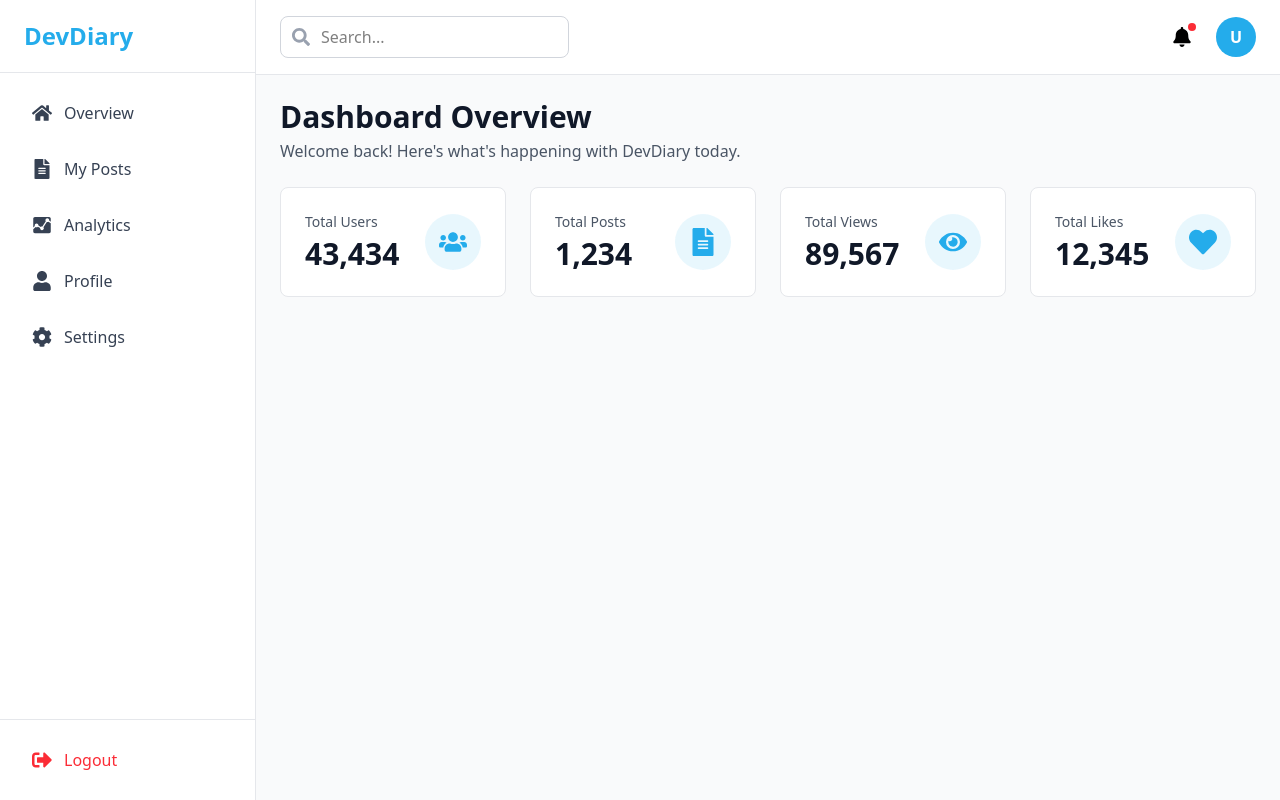
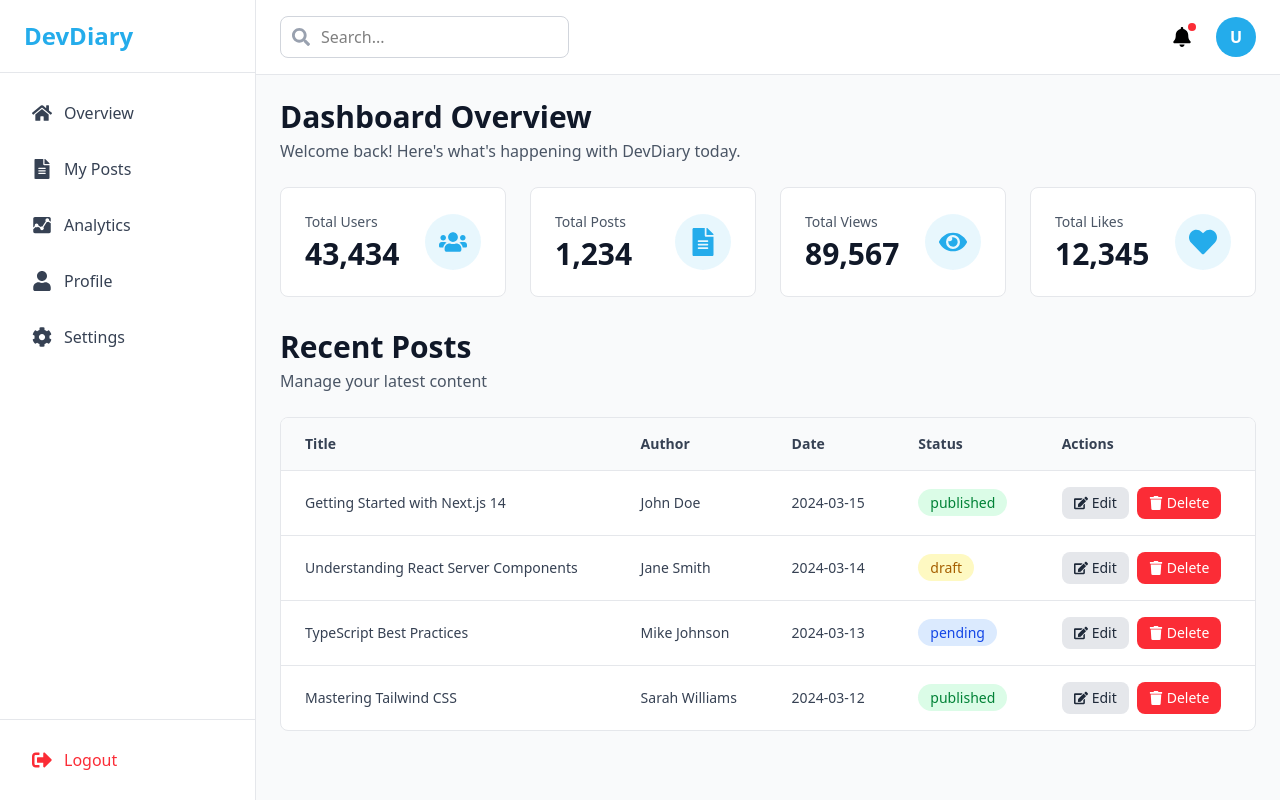
Before and after one commit to GausAlMunirTushar/devdiary-frontend, a Next.js app: page /dashboard in a window 1280 px wide. Built offline with nearby package versions, Linux system fonts and the light colour scheme.

Commit message:
feat: add tanstack table and use in dashboard table

```diff
--- a/package.json
+++ b/package.json
@@ -9,6 +9,7 @@
     "lint": "eslint"
   },
   "dependencies": {
+    "@tanstack/react-table": "^8.21.3",
     "next": "16.2.2",
     "react": "19.2.4",
     "react-dom": "19.2.4",
--- a/src/app/dashboard/page.jsx
+++ b/src/app/dashboard/page.jsx
@@ -1,5 +1,7 @@
+"use client";
 import Title from "@/components/shared/Title";
 import StatsCard from "@/components/dashboard/StatsCard";
+import DashboardTable from "@/components/dashboard/DashboardTable";
 import { FaUsers, FaFileAlt, FaEye, FaHeart } from "react-icons/fa";
 
 const DashboardPage = () => {
@@ -10,13 +12,52 @@ const DashboardPage = () => {
 		{ title: "Total Likes", icon: FaHeart, value: "12,345" },
 	];
 
+	const tableData = [
+		{
+			id: 1,
+			title: "Getting Started with Next.js 14",
+			author: "John Doe",
+			date: "2024-03-15",
+			status: "published",
+		},
+		{
+			id: 2,
+			title: "Understanding React Server Components",
+			author: "Jane Smith",
+			date: "2024-03-14",
+			status: "draft",
+		},
+		{
+			id: 3,
+			title: "TypeScript Best Practices",
+			author: "Mike Johnson",
+			date: "2024-03-13",
+			status: "pending",
+		},
+		{
+			id: 4,
+			title: "Mastering Tailwind CSS",
+			author: "Sarah Williams",
+			date: "2024-03-12",
+			status: "published",
+		},
+	];
+
+	const handleEdit = (row) => {
+		console.log("Edit:", row);
+	};
+
+	const handleDelete = (row) => {
+		console.log("Delete:", row);
+	};
+
 	return (
 		<div>
 			<Title
 				title="Dashboard Overview"
 				description="Welcome back! Here's what's happening with DevDiary today."
 			/>
-			<div className="grid grid-cols-1 md:grid-cols-2 lg:grid-cols-4 gap-6">
+			<div className="grid grid-cols-1 md:grid-cols-2 lg:grid-cols-4 gap-6 mb-8">
 				{stats.map((stat, index) => (
 					<StatsCard
 						key={index}
@@ -26,6 +67,17 @@ const DashboardPage = () => {
 					/>
 				))}
 			</div>
+			<div className="mt-8">
+				<Title
+					title="Recent Posts"
+					description="Manage your latest content"
+				/>
+				<DashboardTable
+					data={tableData}
+					onEdit={handleEdit}
+					onDelete={handleDelete}
+				/>
+			</div>
 		</div>
 	);
 };
--- /dev/null
+++ b/src/components/dashboard/DashboardTable.jsx
@@ -0,0 +1,173 @@
+"use client";
+import {
+	useReactTable,
+	getCoreRowModel,
+	getPaginationRowModel,
+	getSortedRowModel,
+	flexRender,
+} from "@tanstack/react-table";
+import { FaEdit, FaTrash, FaChevronLeft, FaChevronRight } from "react-icons/fa";
+import Button from "@/components/ui/button";
+
+const getStatusStyles = (status) => {
+	const styles = {
+		published: "bg-green-100 text-green-700",
+		draft: "bg-yellow-100 text-yellow-700",
+		pending: "bg-blue-100 text-blue-700",
+		rejected: "bg-red-100 text-red-700",
+	};
+	return styles[status?.toLowerCase()] || "bg-gray-100 text-gray-700";
+};
+
+const DashboardTable = ({ data, columns, onEdit, onDelete }) => {
+	const tableColumns = [
+		{
+			accessorKey: "title",
+			header: "Title",
+		},
+		{
+			accessorKey: "author",
+			header: "Author",
+		},
+		{
+			accessorKey: "date",
+			header: "Date",
+		},
+		{
+			accessorKey: "status",
+			header: "Status",
+			cell: ({ getValue }) => {
+				const status = getValue();
+				return (
+					<span
+						className={`px-3 py-1 rounded-full text-sm font-medium ${getStatusStyles(
+							status,
+						)}`}
+					>
+						{status}
+					</span>
+				);
+			},
+		},
+		{
+			id: "actions",
+			header: "Actions",
+			cell: ({ row }) => (
+				<div className="flex gap-2">
+					<Button
+						variant="secondary"
+						size="sm"
+						onClick={() => onEdit?.(row.original)}
+						className="flex items-center gap-1"
+					>
+						<FaEdit size={14} /> Edit
+					</Button>
+					<Button
+						variant="danger"
+						size="sm"
+						onClick={() => onDelete?.(row.original)}
+						className="flex items-center gap-1"
+					>
+						<FaTrash size={14} /> Delete
+					</Button>
+				</div>
+			),
+		},
+	];
+
+	const table = useReactTable({
+		data,
+		columns: tableColumns,
+		getCoreRowModel: getCoreRowModel(),
+		getPaginationRowModel: getPaginationRowModel(),
+		getSortedRowModel: getSortedRowModel(),
+	});
+
+	return (
+		<div className="bg-white border border-gray-200 rounded-lg overflow-hidden">
+			<div className="overflow-x-auto">
+				<table className="w-full">
+					<thead className="bg-gray-50 border-b border-gray-200">
+						{table.getHeaderGroups().map((headerGroup) => (
+							<tr key={headerGroup.id}>
+								{headerGroup.headers.map((header) => (
+									<th
+										key={header.id}
+										className="px-6 py-4 text-left text-sm font-semibold text-gray-700"
+									>
+										{flexRender(
+											header.column.columnDef.header,
+											header.getContext(),
+										)}
+									</th>
+								))}
+							</tr>
+						))}
+					</thead>
+					<tbody className="divide-y divide-gray-200">
+						{table.getRowModel().rows?.length ? (
+							table.getRowModel().rows.map((row) => (
+								<tr
+									key={row.id}
+									className="hover:bg-gray-50 transition-colors"
+								>
+									{row.getVisibleCells().map((cell) => (
+										<td
+											key={cell.id}
+											className="px-6 py-4 text-sm text-gray-700"
+										>
+											{flexRender(
+												cell.column.columnDef.cell,
+												cell.getContext(),
+											)}
+										</td>
+									))}
+								</tr>
+							))
+						) : (
+							<tr>
+								<td
+									colSpan={tableColumns.length}
+									className="px-6 py-8 text-center text-gray-500"
+								>
+									No data available
+								</td>
+							</tr>
+						)}
+					</tbody>
+				</table>
+			</div>
+
+			{table.getPageCount() > 1 && (
+				<div className="flex items-center justify-between px-6 py-4 border-t border-gray-200">
+					<p className="text-sm text-gray-600">
+						Page {table.getState().pagination.pageIndex + 1} of{" "}
+						{table.getPageCount()}
+					</p>
+					<div className="flex gap-2">
+						<Button
+							variant="secondary"
+							size="sm"
+							onClick={() => table.previousPage()}
+							disabled={!table.getCanPreviousPage()}
+							className="flex items-center gap-1"
+						>
+							<FaChevronLeft size={12} /> Previous
+						</Button>
+						<Button
+							variant="secondary"
+							size="sm"
+							onClick={() => table.nextPage()}
+							disabled={!table.getCanNextPage()}
+							className="flex items-center gap-1"
+						>
+							Next <FaChevronRight size={12} />
+						</Button>
+					</div>
+				</div>
+			)}
+		</div>
+	);
+};
+
+export default DashboardTable;
--- a/src/components/ui/button.jsx
+++ b/src/components/ui/button.jsx
@@ -11,6 +11,7 @@ const Button = ({
 	const variants = {
 		primary: 'bg-primary text-white hover:bg-primary/90 focus:ring-primary',
 		secondary: 'bg-gray-200 text-gray-800 hover:bg-gray-300 focus:ring-gray-400',
+		danger: 'bg-red-500 text-white hover:bg-red-600 focus:ring-red-500',
 	};
 
 	const sizes = {
```
Also changed, not shown: 1 other file (tests, documents, lock files or other folders).
